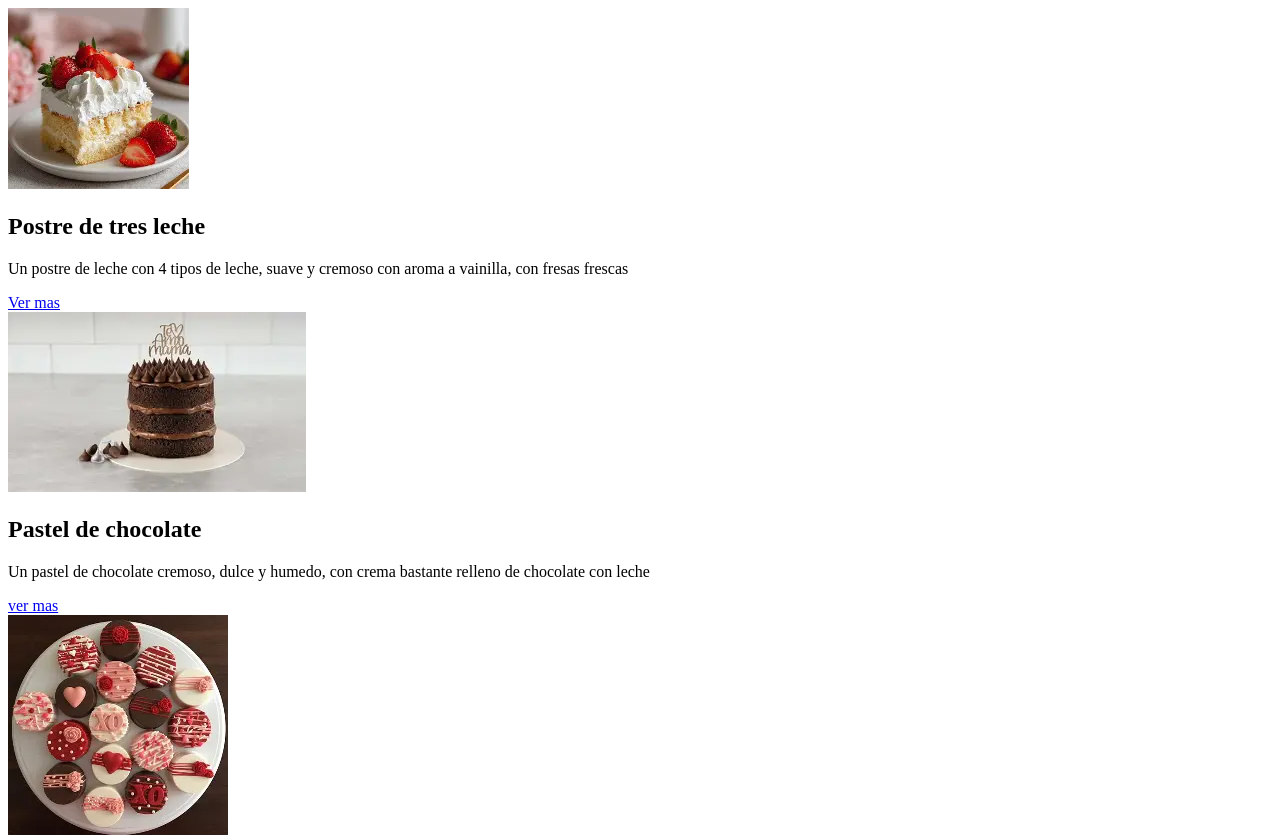
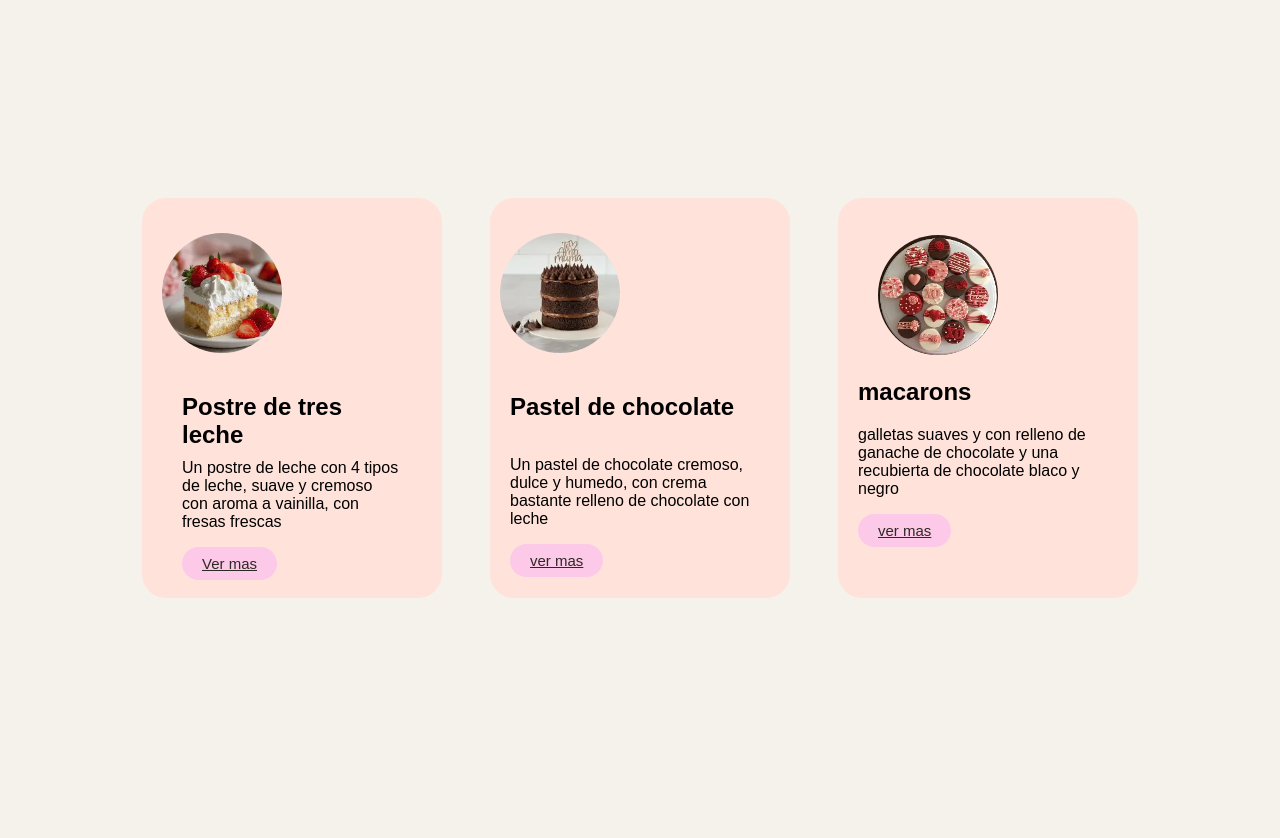
Before and after one commit to irisgomezmontero717-jpg/3catalogo, a plain HTML site: page index.html in a window 1280 px wide. Shown: the top 838 px of the page. After the commit the page ends 816 px from the top, so only its background shows below. Drawn offline with Linux system fonts and the light colour scheme.

Commit message:
Update index.html
sisiisi

```diff
--- a/index.html
+++ b/index.html
@@ -5,7 +5,7 @@
     <meta name="viewport" content="width=device-width, initial-scale=1.0">
     <title>catalogo de postres</title>
 </head>
-<link rel="stylesheet" href="22.css">
+<link rel="stylesheet" href="proyecto.css">
 <body>
    <div class="catalogo">
             <div class="frame"></div>
```
